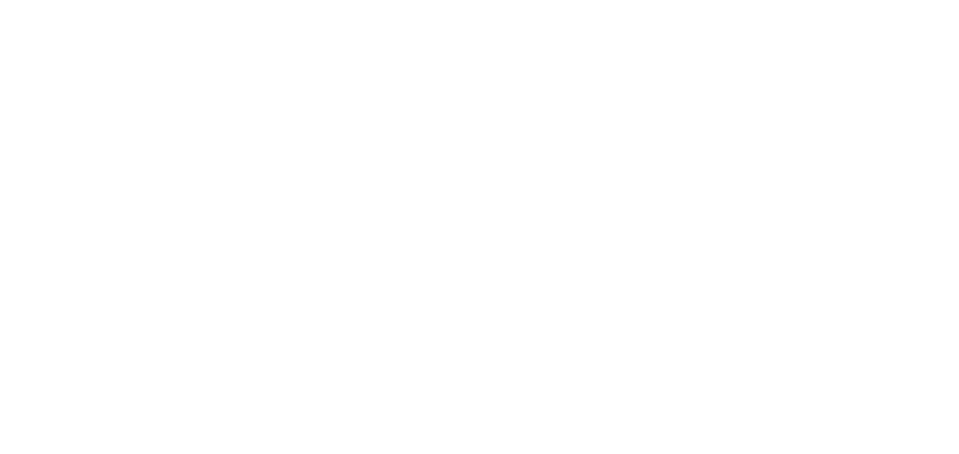
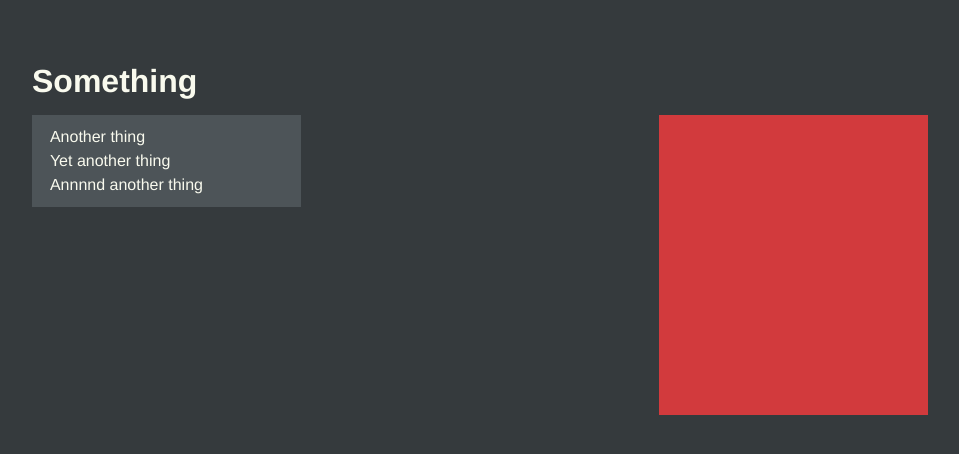
Before and after one commit to jasonhowmans/jquery-alakazam, a plain HTML site: page demo/index.html in a window 1280 px wide. Shown: the whole page, without its empty margins (160-1119 px from the left). Drawn offline with nearby package versions, Linux system fonts and the light colour scheme.

Commit message:
Plugin and demo bases laid.

```diff
--- a/demo/css/demo.css
+++ b/demo/css/demo.css
@@ -0,0 +1,53 @@
+body {
+	background: #353a3d;
+	color: #f9faee;
+	font: 16px/24px Helvetica, Arial, sans-serif;
+	margin: 0;
+	padding: 0;
+}
+
+
+ul {
+	list-style: none;
+	margin: 0;
+	padding: 0;
+}
+
+ul li {
+	list-style: none;
+	margin: 0;
+	padding: 0;
+}
+
+	ul#slider {
+		display: block;
+		height: 240px;
+		margin: 48px auto 0;
+		width: 70%;
+	}
+
+		ul#slider li {
+
+		}
+
+		ul#slider li > h1 {
+			display: block;
+			float: left;
+			width: 100%;
+		}
+
+		ul#slider li > ul.data {
+			background: #4d5458;
+			display: block;
+			float: left;
+			padding: 10px 2%;
+			width: 26%;
+		}
+
+		ul#slider li .block {
+			background: #d23a3d;
+			display: block;
+			float: right;
+			height: 300px;
+			width: 30%;
+		}
--- a/demo/index.html
+++ b/demo/index.html
@@ -1,8 +1,30 @@
 <!doctype html>
 <html>
-<head>
-</head>
-<body>
+	<head>
+		<meta charset="utf-8">
 
-</body>
+		<link rel="stylesheet" href="css/demo.css">
+	</head>
+	<body>
+		<ul id="slider">
+			<li class="features">
+				<h1>Something</h1>
+				<ul class="data">
+					<li>Another thing</li>
+					<li>Yet another thing</li>
+					<li>Annnnd another thing</li>
+				</ul>
+				<span class="block"></span>
+			</li>
+		</ul>
+
+		<script src="http://code.jquery.com/jquery-1.9.1.min.js"></script>
+		<script src="../js/lib/jquery.slizzle.js"></script>
+
+		<script>
+			$(function() {
+				$('body').slizzle();
+			});
+		</script>
+	</body>
 </html>
--- /dev/null
+++ b/js/lib/jquery.slizzle.js
@@ -0,0 +1,30 @@
+/**!
+  S L I Z Z L E
+  Slizzle CSS slideshow enhancer.
+  - - - - - - - - - - - - - - - - -
+  @created April 2013
+  @by Jason Howmans (@jasonhowmans).
+  @dependencies jQuery 1.9.1
+ **/
+
+;(function($) {
+
+	var do = {
+
+	};
+
+	$.fn.slizzle = function( options ) {
+		var $this = this;
+
+		// Create default settings object and extend with passed options.
+		var settings = $.extend({
+			enterClass: 'in',
+			exitClass: 'out',
+			slidePause: 2000
+
+		}, options);
+
+
+
+	};
+})( jQuery );
```
Also changed, not shown: js/lib/slizzle.js (deleted, +0 -8 lines).
